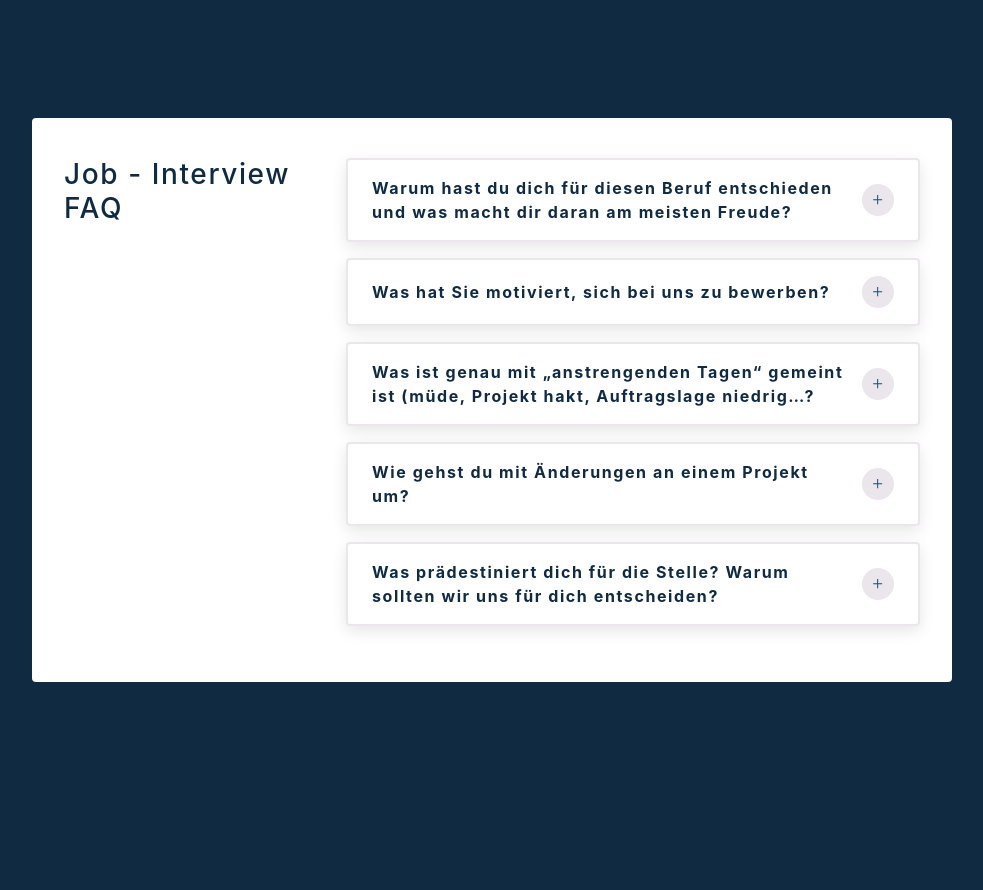
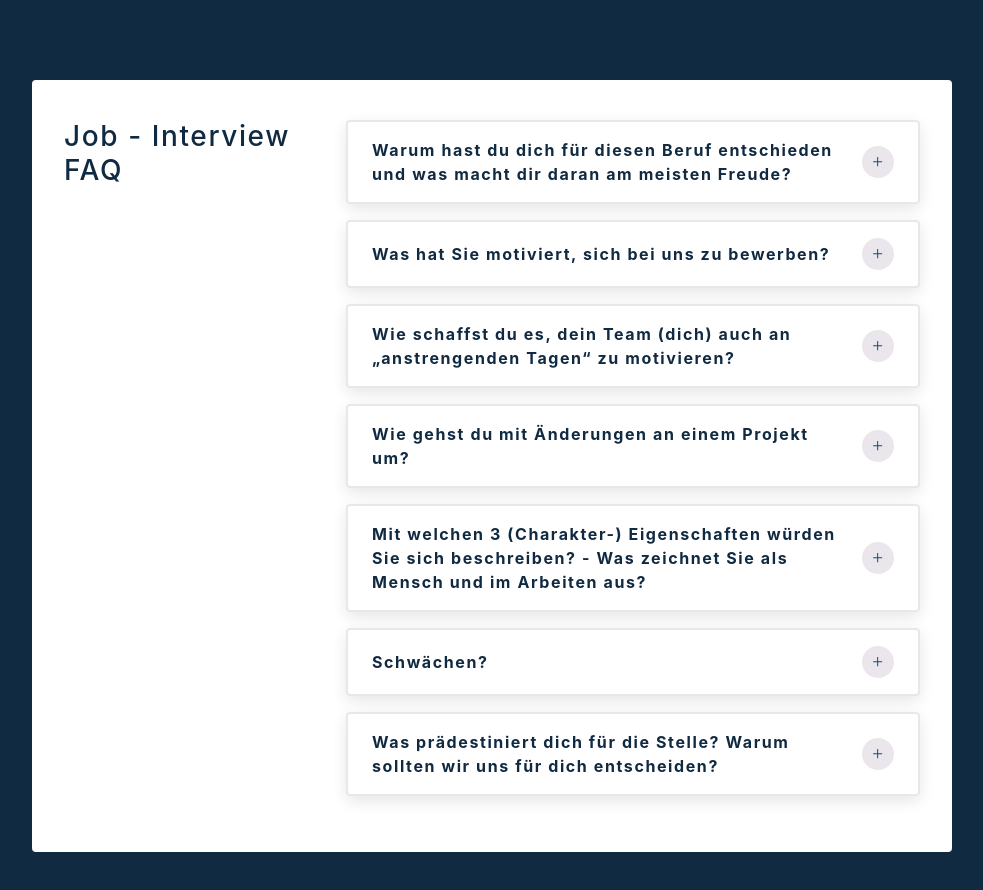
Before and after one commit to DevEljah/Job-Interview-FAQ, a React (Create React App) app: page / in a window 1280 px wide. Shown: the top 890 px of the page, without its empty margins (148-1131 px from the left). Before the commit the page ends 800 px from the top, so only its background shows below. Built offline with nearby package versions, Linux system fonts and the light colour scheme.

Commit message:
add more FAQ

```diff
--- a/src/components/data.js
+++ b/src/components/data.js
@@ -13,7 +13,7 @@ const questions = [
   {
     id: 3,
     title:
-      "Was ist genau mit „anstrengenden Tagen“ gemeint ist (müde, Projekt hakt, Auftragslage niedrig…?",
+      "Wie schaffst du es, dein Team (dich) auch an „anstrengenden Tagen“ zu motivieren?",
     info: "Man hat auch anstrengende Tage und welche, die gut laufen und dennoch werde ich es angehen, weil meine Motivation und Leidenschaft mir helfen → innere Überzeugung!",
   },
   {
@@ -24,6 +24,17 @@ const questions = [
   {
     id: 5,
     title:
+      "Mit welchen 3 (Charakter-) Eigenschaften würden Sie sich beschreiben? - Was zeichnet Sie als Mensch und im Arbeiten aus?",
+    info: "- Schnelle Auffassungsgabe - Ich kann beharrlich sein (ausdauernd), bleibe dran an den „Dingen“ - Flexibel (z.B. bei plötzlichen Änderungen…).",
+  },
+  {
+    id: 6,
+    title: "Schwächen?",
+    info: "Wenn mir ein Projekt wichtig ist, kann es schon mal passieren, dass ich andere „issues“ vernachlässige (z.B. den Sport…) - wenn es um das Erreichen meiner Ziele geht, muss ich noch daran arbeiten, geduldiger zu werden → Bin mir dieser „Tendenzen“ bewusst und arbeite dran.",
+  },
+  {
+    id: 7,
+    title:
       "Was prädestiniert dich für die Stelle? Warum sollten wir uns für dich entscheiden?",
     info: "Ich habe mir ein hohes Ziel gesetzt, nämlich einer der Top-Developer zu werden. Ich bin nicht umsonst nach Deutschland gekommen und es war kein leichter Weg, darum möchte ich die Chance, die ich hier bekommen habe, so gut es geht nutzen, mir eine gute Karriere aufzubauen. Außerdem bin ich gut darin, selbstständig als auch im Team zu arbeiten und es fällt mir leicht, mich schnell in neue Aufgaben einzuarbeiten. Wenn Sie sich für mich entscheiden, gewinnen Sie einen motivierten, ambitionierten und zuverlässigen Mitarbeiter! ",
   },
```
